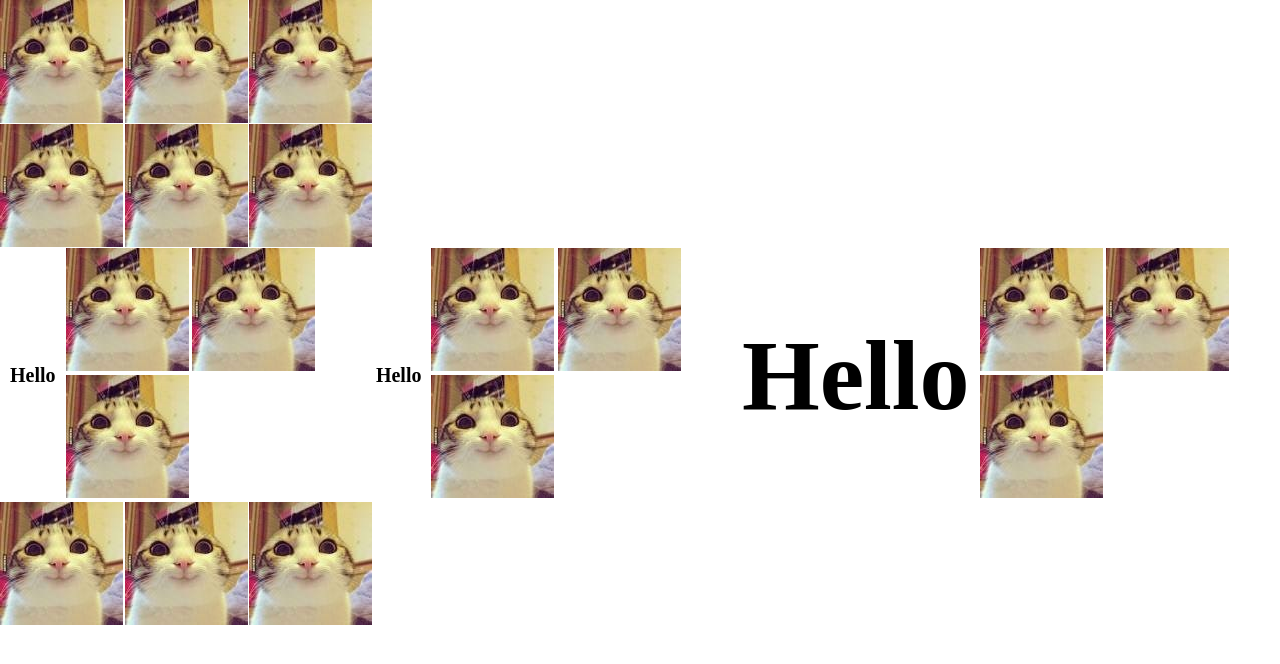
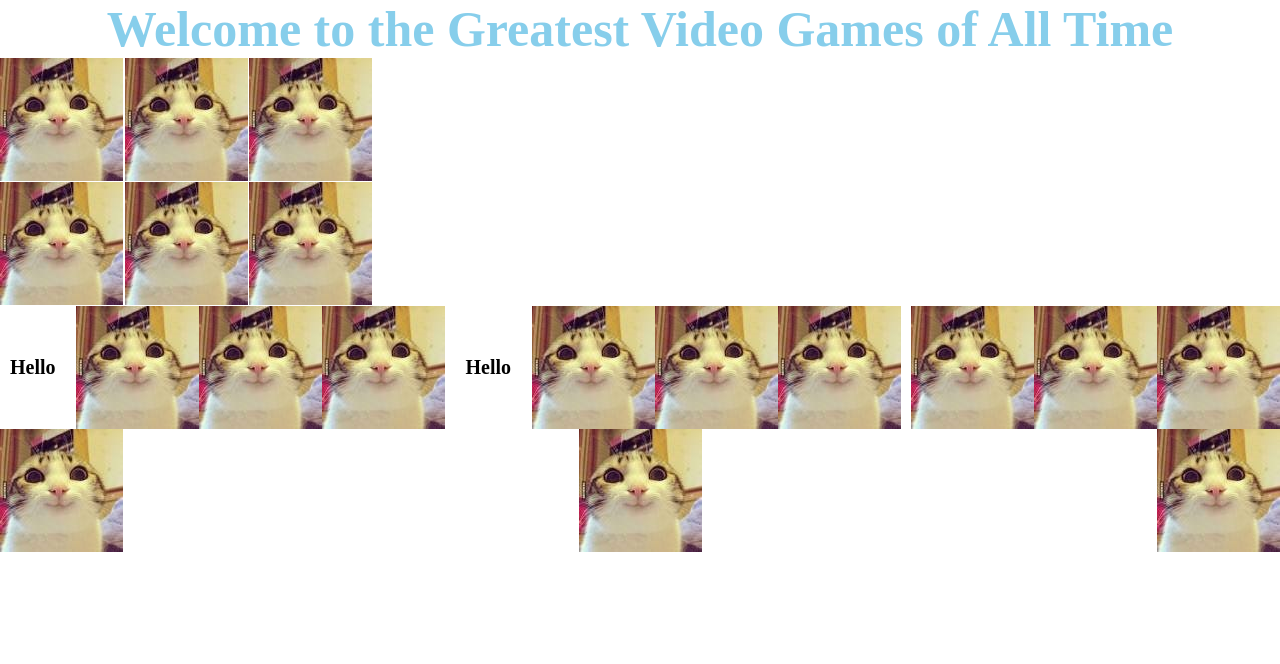
Before and after one commit to staten-island-tech/flex-box-gallery-michaelv24, a plain HTML site: page index.html in a window 1280 px wide. Drawn offline with Linux system fonts and the light colour scheme.

Commit message:
Back in my FlexBox Project after an Absence

```diff
--- a/index.html
+++ b/index.html
@@ -7,12 +7,10 @@
     <title>Gallery</title>
 </head>
 <header>
-
-
-
-
+   <h1>Welcome to the Greatest Video Games of All Time</h1>
+</header>
+<body>
     <section class="title">
-
         <div class="image">
             <img src="cat.jpg" alt="" class="about-img">
             <img src="cat.jpg" alt="" class="about-img">
@@ -24,29 +22,26 @@
             <img src="cat.jpg" alt="" class="about-img">
         </div>
         </section>
-</header>
-<body>
     <div class="parent">
         <h2 class="px-size">Hello</h2>
-        <div class="image">
+        <div class="parent">
             <img src="cat.jpg" alt="" class="about-img">
             <img src="cat.jpg" alt="" class="about-img">
             <img src="cat.jpg" alt="" class="about-img">
         </div>
         <h2 class="rem-size">Hello</h2>
-        <div class="image">
+        <div class="parent">
             <img src="cat.jpg" alt="" class="about-img">
             <img src="cat.jpg" alt="" class="about-img">
             <img src="cat.jpg" alt="" class="about-img">
         </div>
-        <h2 class="em-size">Hello</h2>
-        <div class="image">
+        <div class="parent">
             <img src="cat.jpg" alt="" class="about-img">
             <img src="cat.jpg" alt="" class="about-img">
             <img src="cat.jpg" alt="" class="about-img">
         </div>
     </div>
-    <div class="image">
+    <div class="parent">
         <img src="cat.jpg" alt="" class="about-img">
         <img src="cat.jpg" alt="" class="about-img">
         <img src="cat.jpg" alt="" class="about-img">
--- a/style.css
+++ b/style.css
@@ -6,11 +6,18 @@ body,
   box-sizing: border-box;
   font-size: 62.5%; /* Normally 100% is 16px, we want the size to be 10px so we do 62.5% */
 }
+h1 {
+  font-size: 50px;
+  text-align: center;
+  color: skyblue;
+  border: 3px;
+}
 .parent {
   font-size: 20px;
   display: flex;
   justify-content: space-between;
   align-items: center;
+  text-align: center;
 }
 .child {
   width: 28%;
@@ -30,6 +37,7 @@ body,
 }
 h2 {
   margin: 1rem;
+  flex-wrap: wrap;
 }
 .px-size {
   font-size: 20px;
```
